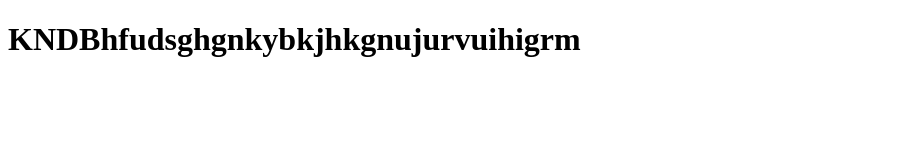
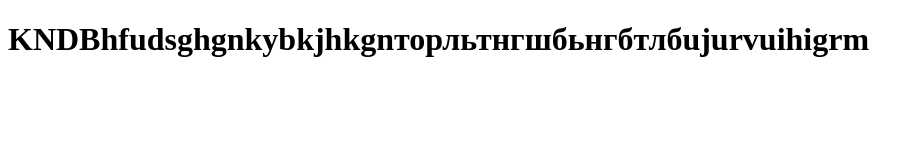
Before and after one commit to 3a4emMneNik/Rubic-PS111021, a plain HTML site: page index2.html in a window 1280 px wide. Shown: the whole page, without its empty margins (0-924 px from the left). Drawn offline with Linux system fonts and the light colour scheme.

Commit message:
Опять Новый Заголовок

```diff
--- a/index2.html
+++ b/index2.html
@@ -6,6 +6,6 @@
     <title>Document</title>
 </head>
 <body>
-    <h1>KNDBhfudsghgnkybkjhkgnujurvuihigrm</h1>
+    <h1>KNDBhfudsghgnkybkjhkgnторльтнгшбьнгбтлбujurvuihigrm</h1>
 </body>
 </html>
```
